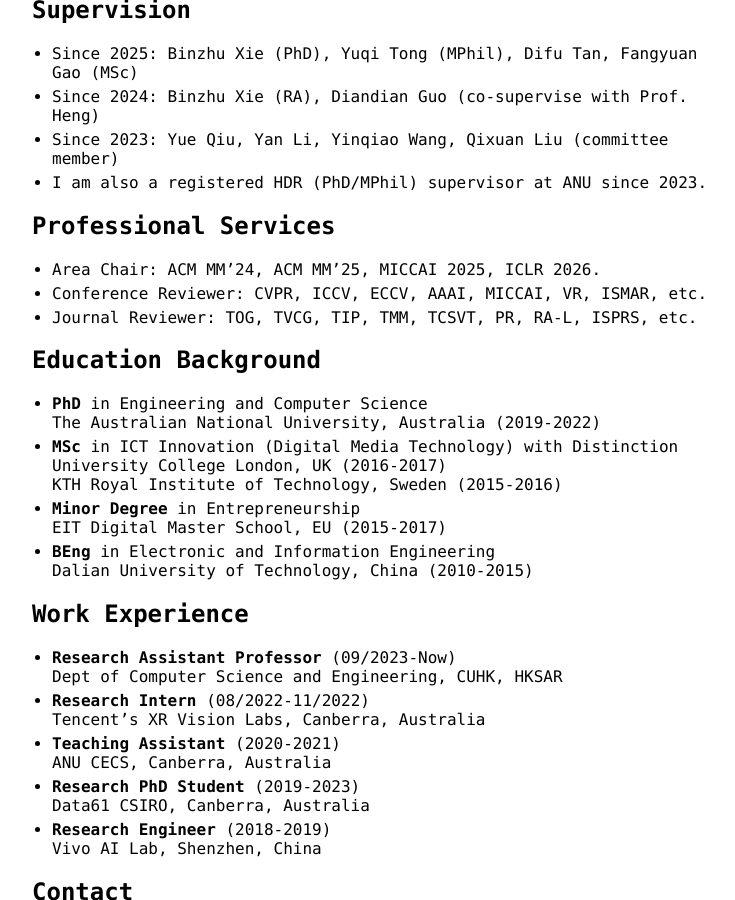
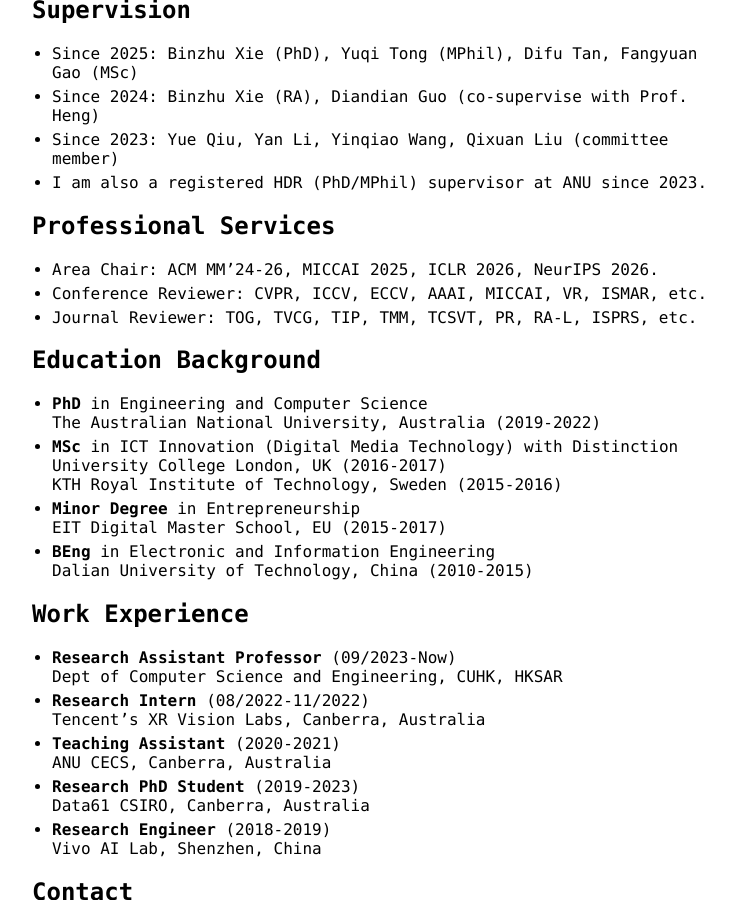
Before and after one commit to ShiQiu0419/ShiQiu0419.github.io, a Jekyll site: the page built from index.md, in a window 1280 px wide and 900 px high, scrolled down 4526 px. Shown: the whole window, without its empty margins (258-993 px from the left). Built offline with Jekyll 4.4.1, drawn with Linux system fonts in a browser that asks for light colours; our own code applies the rules of GitHub Pages for plain Markdown files.

Commit message:
Update index.md

```diff
--- a/index.md
+++ b/index.md
@@ -168,7 +168,7 @@ Preprint, 2022
 * I am also a registered HDR (PhD/MPhil) supervisor at ANU since 2023.
 
 ## Professional Services
-* Area Chair: ACM MM'24, ACM MM'25, MICCAI 2025, ICLR 2026.
+* Area Chair: ACM MM'24-26, MICCAI 2025, ICLR 2026, NeurIPS 2026.
 * Conference Reviewer: CVPR, ICCV, ECCV, AAAI, MICCAI, VR, ISMAR, etc.
 * Journal Reviewer: TOG, TVCG, TIP, TMM, TCSVT, PR, RA-L, ISPRS, etc.
 
```
